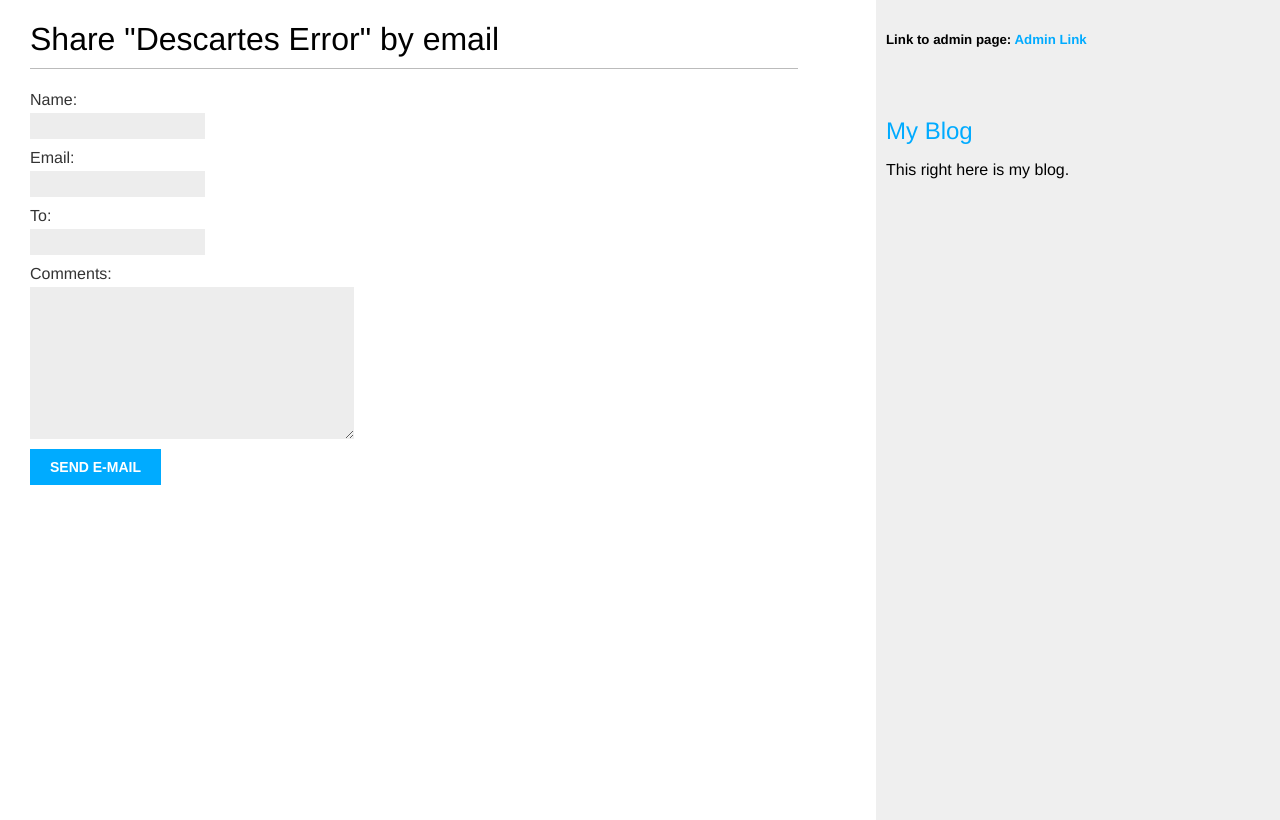
After one commit to Brandt-moreThan4/MySite, a Django app: page /9/share/ in a window 1280 px wide. The commit adds this page. Run offline with Django 3.2, Linux system fonts and the light colour scheme; data comes from the database, SQL or seed files in the repository.

Commit message:
Added emailing capabilities.
You can now share a blog post.

```diff
--- a/MySite/blog/forms.py
+++ b/MySite/blog/forms.py
@@ -5,6 +5,8 @@ class EmailPostForm(forms.Form):
     """Sharing a post by email form. The email will come from brandtgreen97@gmail.com"""
 
     #Use the widget attribute to change how the html renders.
+    # I would rather figure out how to include my homemade forms. The extra flexibility would be refreshing.
+
 
     name = forms.CharField(max_length=50)
     email = forms.EmailField()
--- /dev/null
+++ b/MySite/blog/templates/blog/post/share.html
@@ -0,0 +1,19 @@
+{% extends "blog/base.html" %}
+
+{% block title %}Share a post{% endblock %}
+
+{% block content %}
+    {% if sent %}
+        <h1>E-mail successfuly sent!</h1>
+        <p>
+            "{{ post.title }}" was successfully sent to {{ form.cleaned_data.to }}.
+        </p>
+    {% else %}
+        <h1>Share "{{ post.title }}" by email</h1>
+        <form method="post">
+            {{ form.as_p }} {#Is it possible to alter how this is displayed?#}
+            {% csrf_token %}
+            <input type="submit" value="Send e-mail" />
+        </form>
+    {% endif %}
+{% endblock %}
--- a/MySite/blog/urls.py
+++ b/MySite/blog/urls.py
@@ -5,6 +5,7 @@ app_name = 'blog'
 
 urlpatterns = [
     path('', views.home, name='blog-home' ),
+    path('blog/', views.post_list, name='post_list' ),
     path('<int:year>/<int:month>/<int:day>/<slug:post>/', views.post_detail, name='post_detail' ),
-    path('blog/', views.post_list, name='post_list' ),
+    path('<int:post_id>/share/', views.post_share, name='post_share')
     ]
--- a/MySite/blog/views.py
+++ b/MySite/blog/views.py
@@ -2,7 +2,7 @@ from django.shortcuts import render, get_object_or_404
 from .models import Post
 from django.core.paginator import Paginator, EmptyPage, PageNotAnInteger
 from django.views.generic import ListView
-#from .forms import EmailPostForm, CommentForm
+from .forms import EmailPostForm #, CommentForm
 from django.core.mail import send_mail
 #from taggit.models import Tag
 from django.db.models import Count
@@ -62,12 +62,12 @@ def post_share(request, post_id):
     if request.method =='POST':
         form = EmailPostForm(request.POST)
         if form.is_valid():
-            cd = form.cleaned_data
+            form_data = form.cleaned_data
             post_url = request.build_absolute_uri(
                 post.get_absolute_url())
-            subject = f"Yo. {cd['name']} thinks you should read {post.title}"
-            message = f"Read that shit at {post_url}"
-            send_mail(subject, message, '153144green@chsbr.net', [cd['to']])
+            subject = f"Yo. {form_data['name']} thinks you should read this post: {post.title}"
+            message = f"Read that shit at {post_url} \n\n My comments: {form_data['comments']}" # I have not tested after adding this line yet
+            send_mail(subject, message, 'brandtgreen97@gmail.com', [form_data['to']])
             sent = True
     else:
         form = EmailPostForm()
```
Also changed, not shown: MySite/blog/templates/blog/post/detail.html (+7 -0 lines), 1 other file.
